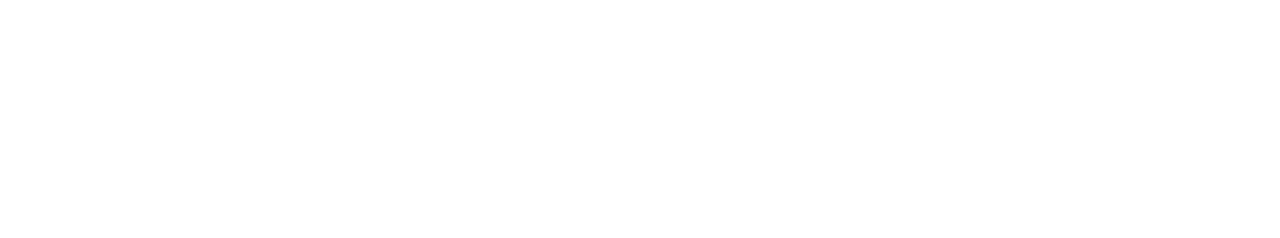
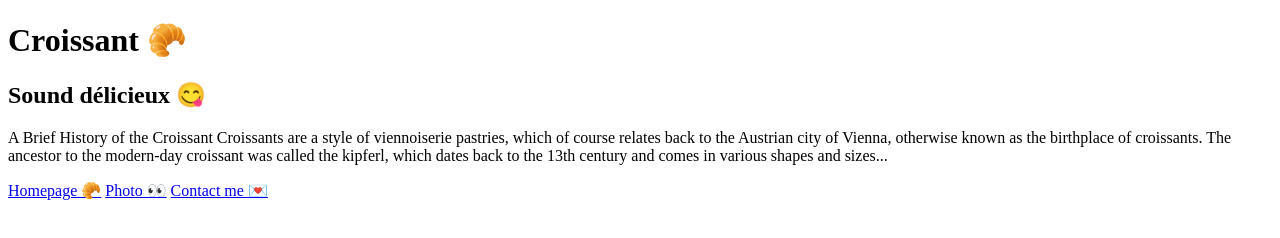
Before and after one commit to niniantadze/Croissant, a plain HTML site: page index.html in a window 1280 px wide. Drawn offline with Linux system fonts and the light colour scheme.

Commit message:
added basic content in index file

```diff
--- a/index.html
+++ b/index.html
@@ -6,6 +6,19 @@
     <title>About Croissant 🥐</title>
   </head>
   <body>
-
+    <h1>Croissant 🥐</h1>
+    <h2>Sound délicieux 😋</h2>
+    <p>
+      A Brief History of the Croissant Croissants are a style of viennoiserie
+      pastries, which of course relates back to the Austrian city of Vienna,
+      otherwise known as the birthplace of croissants. The ancestor to the
+      modern-day croissant was called the kipferl, which dates back to the 13th
+      century and comes in various shapes and sizes...
+    </p>
+    <header>
+      <a href="/index.html">Homepage 🥐</a>
+      <a href="/photo.html">Photo 👀</a>
+      <a href="/contact.html">Contact me 💌</a>
+    </header>
   </body>
 </html>
```
